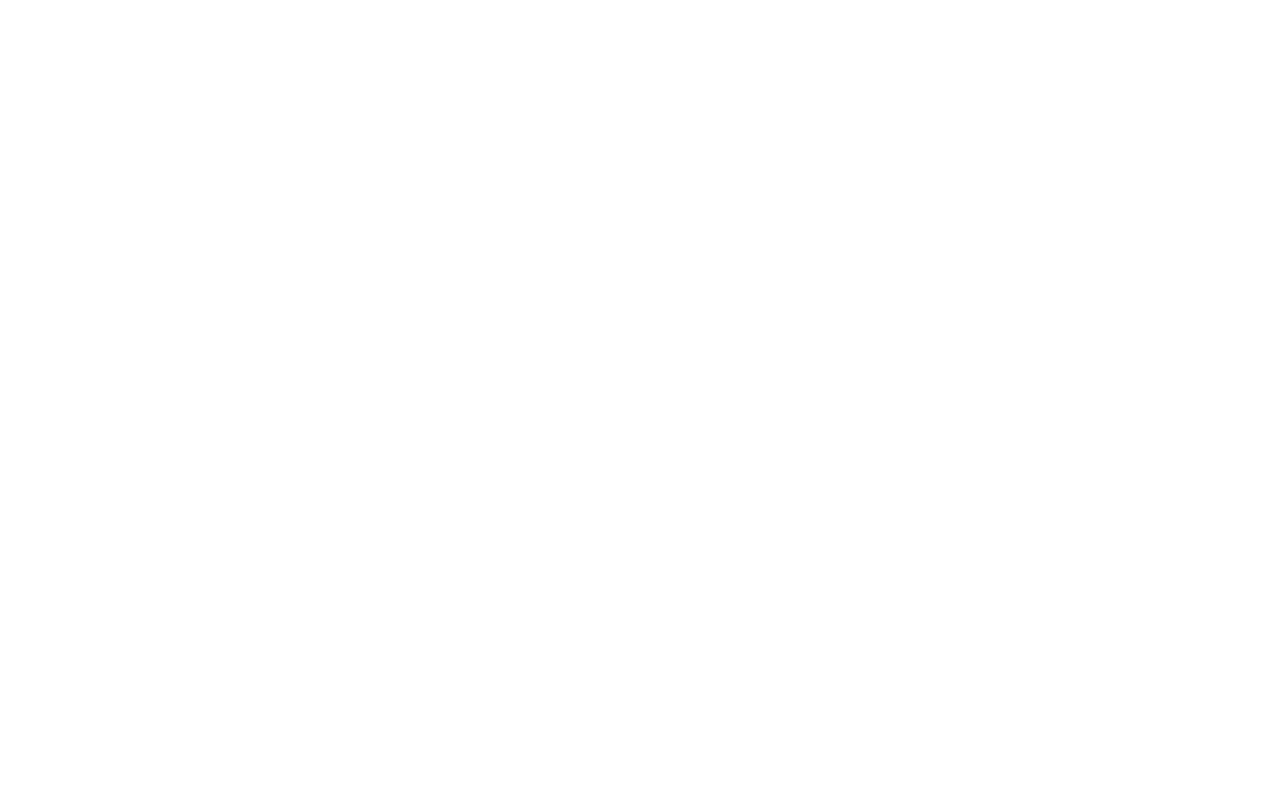
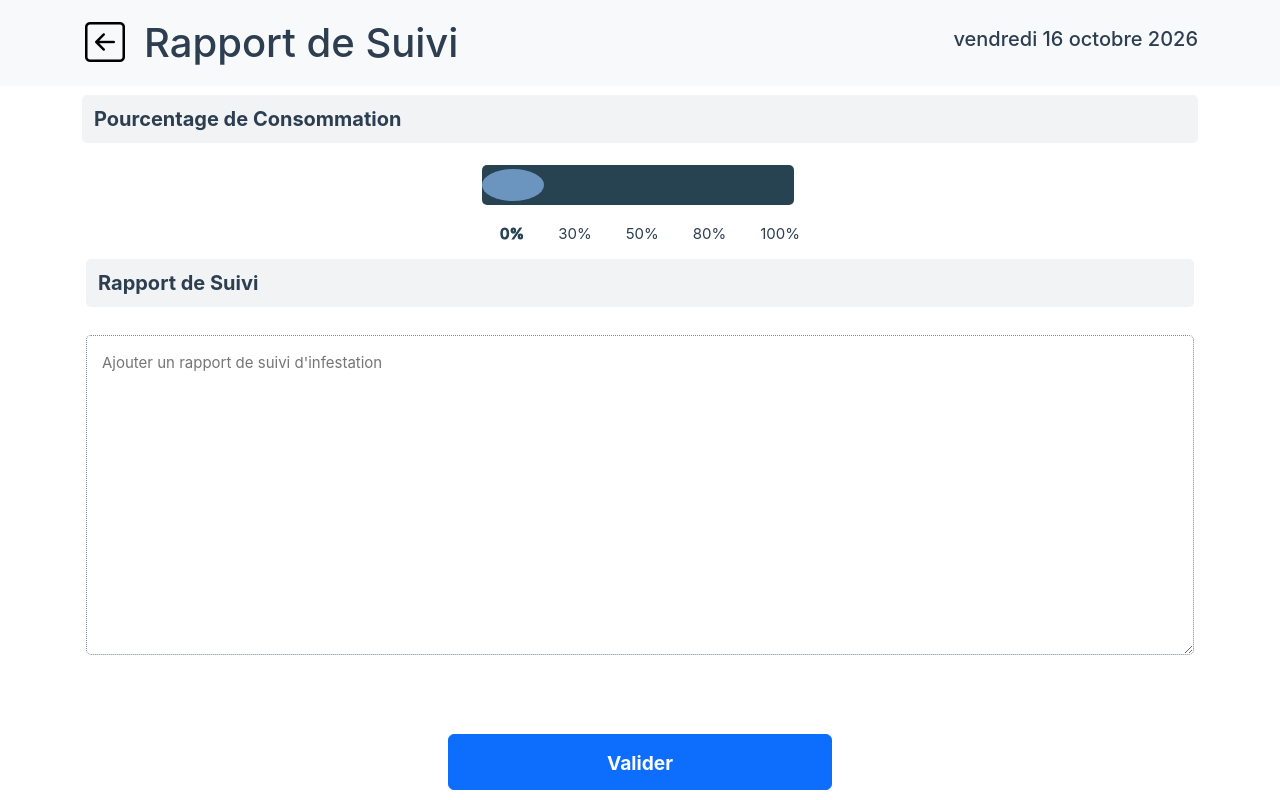
Before and after one commit to 24eme/OpenCarto, a Vue app: page /1/1/suiviInfestation in a window 1280 px wide. Before the commit this address had no page. Built offline with nearby package versions, Linux system fonts and the light colour scheme.

Commit message:
Feat: ajouter étape modification de suivi d'infestation

```diff
--- a/src/assets/main.css
+++ b/src/assets/main.css
@@ -84,7 +84,28 @@
   background-color: #f8f9fa;
 }
 
+.btn-suivi-infestation {
+  width: 20rem;
+  display: flex;
+  justify-content: center;
+  font-size: 1rem;
+  font-weight: bold;
+}
 
+div:has(> .btn-suivi-infestation) {
+  display: flex;
+  justify-content: center;
+  margin-bottom: 20px !important;
+  height: 2.5rem;
+}
+
+.card {
+  max-height: 60dvh !important;
+}
+
+.h5-date {
+  margin-left: 3.1rem;
+}
 
 @media (hover: hover) {
   a:hover {
--- a/src/components/TableInfoPoint.vue
+++ b/src/components/TableInfoPoint.vue
@@ -77,6 +77,17 @@
                     </div>
                 </div>
             </div>
+
+            <div class="m-1 row">
+              <RouterLink
+                  :to="{ name: 'suiviInfestation' }"
+                  class="btn btn-primary btn-suivi-infestation"
+              >
+                  Modifier le niveau d'infestation
+              </RouterLink>
+            </div>
+            <hr />
+
         </div>
         <div class="d-flex justify-content-center prev-next-btn-container">
           <button class="btn-light theme-primary" type="button" data-astro-cid-suf5bgbc="" @click="$emit('prev')"><div class="sub-prev-next-btn-container"><svg aria-hidden="true" focusable="false" xmlns="http://www.w3.org/2000/svg" width="20" height="20" fill="currentColor" class="bi bi-chevron-double-left" viewBox="0 0 16 16">
--- a/src/router/index.js
+++ b/src/router/index.js
@@ -6,6 +6,7 @@
 import AddCoordonneesPoint from "@/views/AddCoordonneesPointView.vue";
 import TableInfoPoint from "@/components/TableInfoPoint.vue";
 import RapportView from '@/views/RapportView.vue';
+import SuiviInfestationView from '@/views/SuiviInfestationView.vue';
 
 const router = createRouter({
   history: createWebHistory(import.meta.env.BASE_URL),
@@ -47,6 +48,12 @@
       name: 'addCoordonneesPoint',
       component: AddCoordonneesPoint,
     },
+
+    {
+      path: "/:etage/:point/suiviInfestation",
+      name: 'suiviInfestation',
+      component: SuiviInfestationView,
+    },
   ],
 })
 
--- /dev/null
+++ b/src/views/SuiviInfestationView.vue
@@ -0,0 +1,172 @@
+<script setup>
+import { ref, computed } from "vue";
+
+const VALEURS = new Array("0%", "30%", "50%", "80%", "100%");
+
+const indexSlider = ref(0);
+
+const updateIndex = (event) => {
+  indexSlider.value = Number(event.target.value);
+}
+const backgroundSizeStyle = computed(() => {
+  const pourcentage = (indexSlider.value / 4) * 100;
+  return `${pourcentage}% 100%`;
+});
+
+const options = { weekday: 'long', year: 'numeric', month: 'long', day: 'numeric' };
+
+</script>
+
+
+<template>
+  <div class="vstack fullscreen rapport">
+      <nav class="navbar bg-body-tertiary">
+          <div class="container justify-content-start">
+              <div class="col-auto d-flex me-3">
+
+                <RouterLink :to="{ name: 'etage' }">
+                    <i
+                        class="bi bi-arrow-left-square fs-1 align-self-center"
+                        style="color: black"
+                    ></i
+                ></RouterLink>
+              </div>
+              <div class="col-auto flex-grow-1">
+                  <h1 class="m-0">Rapport de Suivi</h1>
+              </div>
+              <h5 class="h5-date">{{ new Date().toLocaleString("fr-FR", options) }}</h5>
+          </div>
+      </nav>
+
+      <div class="container vstack rapport">
+        <div class="my-2 custom-slider">
+          <label for="rangeConso" class="h5 form-label fw-bold">Pourcentage de  Consommation</label>
+          <div class="range">
+            <input type="range" id="rangeConso" ref="rangeConso" min="0" :max="4" value="0" list="range-values" step="1" @input="updateIndex" :style="{ backgroundSize: backgroundSizeStyle }" class="" />
+          </div>
+
+          <datalist id="range-values">
+            <option
+              v-for="(val, index) in VALEURS"
+              :key="index"
+              :class="{ 'active-label': index === indexSlider }"
+              :value="index"
+              :label="val"
+            </option>
+          </datalist>
+
+        </div>
+        <div class="vstack gap-2 m-1 rapport-text-area">
+          <label for="textRapport" class="h5 form-label fw-bold">Rapport de Suivi </label>
+          <textarea
+            id="rapportIntervention"
+            placeholder="Ajouter un rapport de suivi d'infestation"
+          ></textarea>
+        </div>
+      </div>
+
+      <div class="m-1 row buttons-container ">
+        <RouterLink
+            :to="{ name: 'pointInfos', path: 'p/:point' }"
+            class="btn btn-primary custom-btn-primary"
+        >
+            Valider
+        </RouterLink>
+      </div>
+  </div>
+</template>
+
+
+<style scoped>
+
+.custom-slider {
+  display: flex;
+  flex-direction: column;
+  justify-content: center;
+  margin: 0, 10px;
+}
+
+datalist {
+  display: flex;
+  flex-direction: row;
+  gap:34px;
+  align-self: center;
+  width: 17.5rem;
+}
+
+datalist option {
+  all: unset;
+}
+
+.active-label {
+  color: #274351 !important;
+    -webkit-text-stroke: 1.2px #274351;
+}
+
+.range {
+  display: flex;
+  flex-direction: column;
+  justify-content: center;
+  margin-bottom: 15px;
+  width: 20rem;
+  align-self: center;
+}
+
+input[type="range"] {
+  -webkit-appearance: none;
+  background:  #274351;
+  height: 2.5rem;
+  border-radius: 5px;
+  width: 19.5rem;
+  margin: 2px;
+  background-image: linear-gradient(#c8cf5a);
+  background-size: 0% 100%;
+  background-repeat: no-repeat;
+}
+
+input[type="range"]::-webkit-slider-thumb {
+  -webkit-appearance: none;
+  background-color: #6b94be;
+  width: 3.9rem;
+  height: 2rem;
+  border-radius: 50%;
+}
+
+input[type="range"]::-moz-range-thumb {
+  -webkit-appearance: none;
+  background-color: #6b94be ;
+  width: 3.9rem;
+  height: 2.5rem;
+  border-radius: 10%;
+  border: none;
+}
+
+#rapportIntervention {
+  height: 20rem;
+}
+
+.h5 {
+  margin-bottom: 20px;
+  background-color: #f1f3f5;
+  padding: 12px;
+  border-radius: 5px;
+}
+html, body, #app  {
+  height: 100%;
+}
+
+.container.rapport {
+  justify-content: space-around;
+}
+
+.rapport-text-area {
+  flex: unset;
+}
+
+.rapport-text-area > textarea {
+  border: 1.5px lightslategray dotted;
+  padding: 15px;
+  border-radius: 5px;
+}
+
+</style>
```
